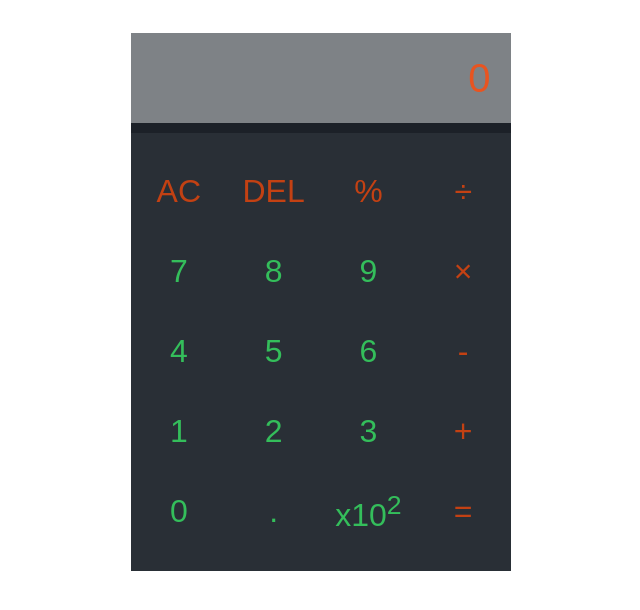
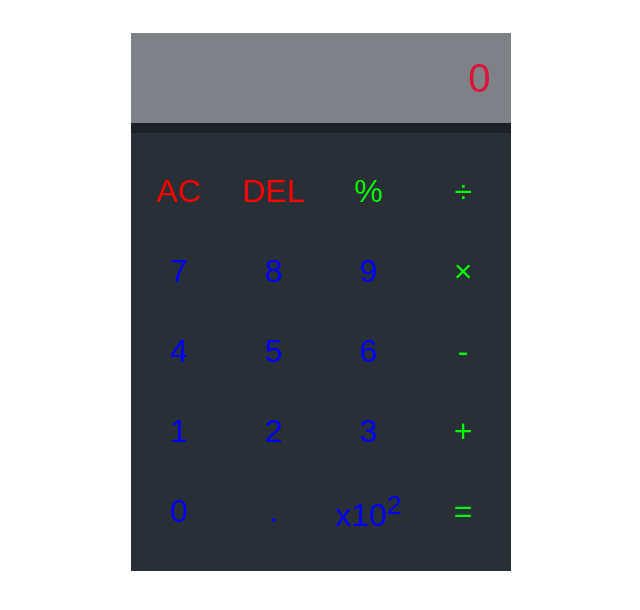
Before and after one commit to shaheedabd/simple_js_calculator, a plain HTML site: page index.html in a window 1280 px wide. Shown: the whole page, without its empty margins (319-959 px from the left). Drawn offline with Linux system fonts and the light colour scheme.

Commit message:
Update stylesheet.css
all-clear (AC) & delete (DEL) color change.

```diff
--- a/stylesheet.css
+++ b/stylesheet.css
@@ -13,7 +13,7 @@
     border: solid #1c2128;
     border-width: 0 0 10px;
     border-radius: 0 !important;
-    color: #E95420;
+    color: #DC143C;
     text-align: right;
     font-size: 250%;
     padding: 0 20px;
@@ -42,32 +42,46 @@ button {
     background-color: #292f36;
     border: 1px solid transparent;
     font-size: 32px;
-    color: #34be5b;
+    color: #0000ff;
     width: 25%;
     outline: none;
 }
 
 button:hover {
-    color: #55D078 !important;
+    color: #7777ff;
     background-color: #3F4853;
 }
 
 button:active {
-    color: #BE3497 !important;
+    color: #0000ff;
     background-color: #292f36;
 }
 
-.operator, .percentage, .delete, .all-clear, .equal-sign {
-    color: #C34113;
+.operator, .percentage, .equal-sign {
+    color: #00ff00;
 }
 
-.operator:hover, .percentage:hover, .delete:hover, .all-clear:hover, .equal-sign:hover {
-    color: #E95420 !important;
+.operator:hover, .percentage:hover, .equal-sign:hover {
+    color: #aaffaa !important;
     background-color: #3F4853;
 }
 
-.operator:active, .percentage:active, .delete:active, .all-clear:active, .equal-sign:active {
+.operator:active, .percentage:active, .equal-sign:active {
     color: #1395C3 !important;
+    background-color: #292f36;
+}
+
+.delete, .all-clear {
+    color: #ff0000;
+}
+
+.delete:hover, .all-clear:hover {
+    color: #00bfff;
+    background-color: #ff3333;
+}
+
+.delete:active, .all-clear:active {
+    color: #ff0000;
     background-color: #292f36;
 }
 
```
